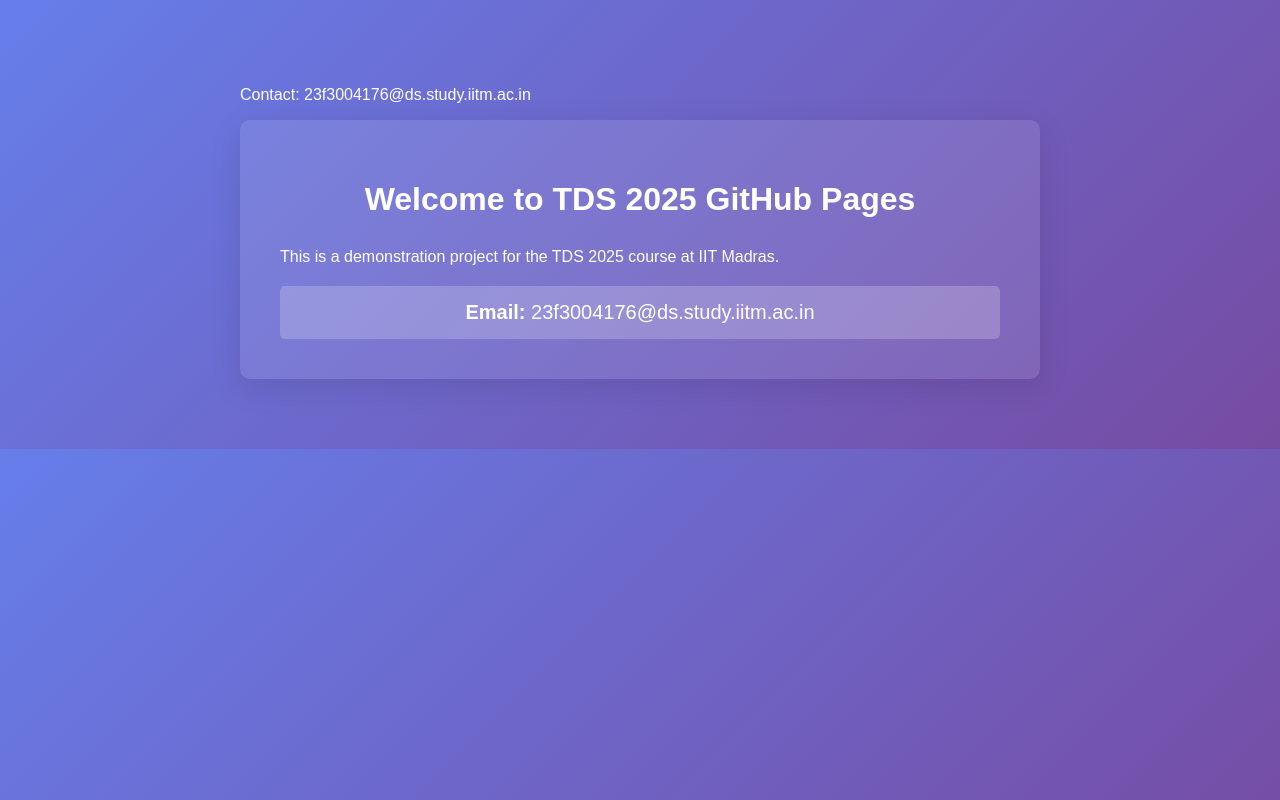
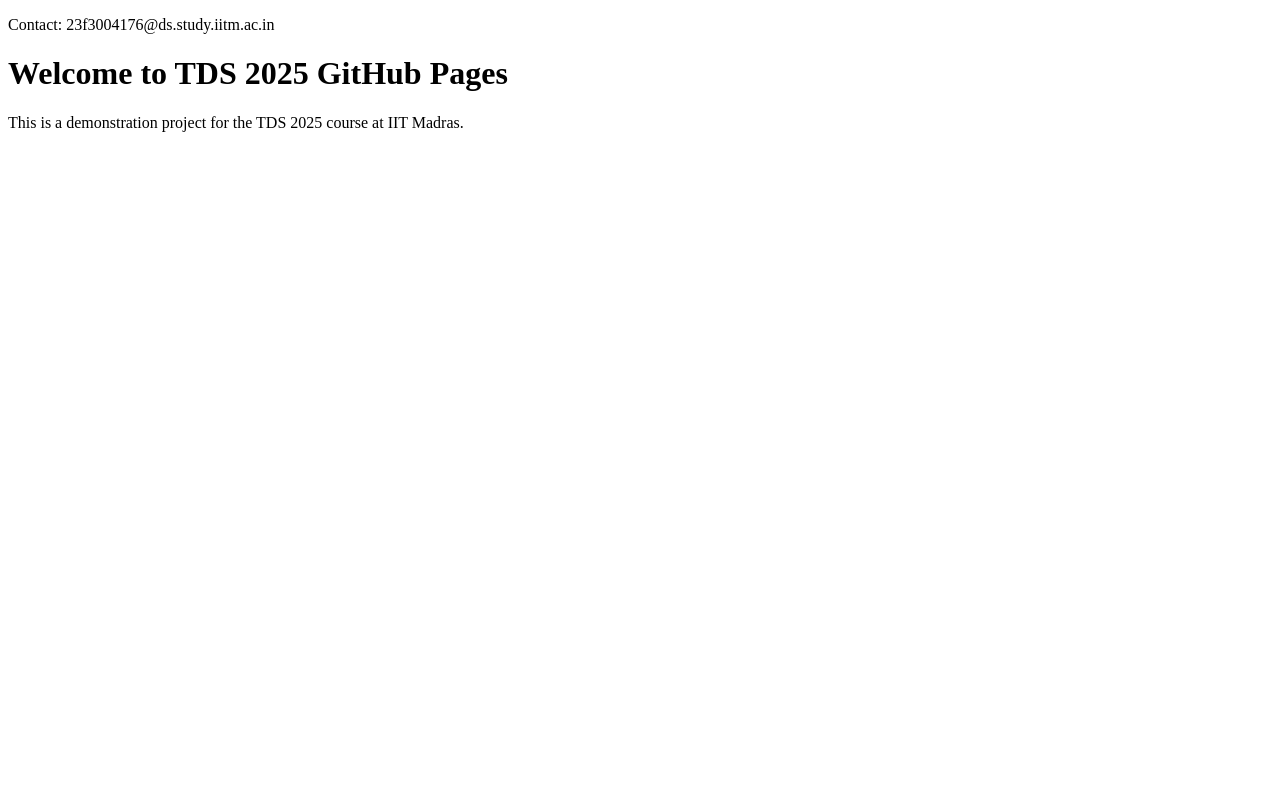
Before and after one commit to 23f3004176/tds-2025-github-pages, a plain HTML site: page index.html in a window 1280 px wide. Drawn offline with Linux system fonts and the light colour scheme.

Commit message:
Simplify index.html by removing styles and viewport
Removed viewport meta tag and styles for a simplified layout.

```diff
--- a/index.html
+++ b/index.html
@@ -2,45 +2,11 @@
 <html lang="en">
 <head>
     <meta charset="UTF-8">
-    <meta name="viewport" content="width=device-width, initial-scale=1.0">
-    <title>23f304176@ds.study.iitm.ac.in</title>
-    <style>
-        body {
-            font-family: Arial, sans-serif;
-            max-width: 800px;
-            margin: 50px auto;
-            padding: 20px;
-            background: linear-gradient(135deg, #667eea 0%, #764ba2 100%);
-            color: white;
-        }
-        .container {
-            background: rgba(255, 255, 255, 0.1);
-            padding: 40px;
-            border-radius: 10px;
-            box-shadow: 0 8px 32px rgba(0, 0, 0, 0.1);
-        }
-        h1 {
-            text-align: center;
-            margin-bottom: 30px;
-        }
-        .email {
-            text-align: center;
-            font-size: 20px;
-            margin-top: 20px;
-            padding: 15px;
-            background: rgba(255, 255, 255, 0.2);
-            border-radius: 5px;
-        }
-    </style>
+    <title>TDS 2025 GitHub Pages</title>
 </head>
 <body>
     <p>Contact: 23f3004176@ds.study.iitm.ac.in</p>
-    <div class="container">
-        <h1>Welcome to TDS 2025 GitHub Pages</h1>
-        <p>This is a demonstration project for the TDS 2025 course at IIT Madras.</p>
-        <div class="email">
-            <strong>Email:</strong> 23f3004176@ds.study.iitm.ac.in
-        </div>
-    </div>
+    <h1>Welcome to TDS 2025 GitHub Pages</h1>
+    <p>This is a demonstration project for the TDS 2025 course at IIT Madras.</p>
 </body>
 </html>
```
